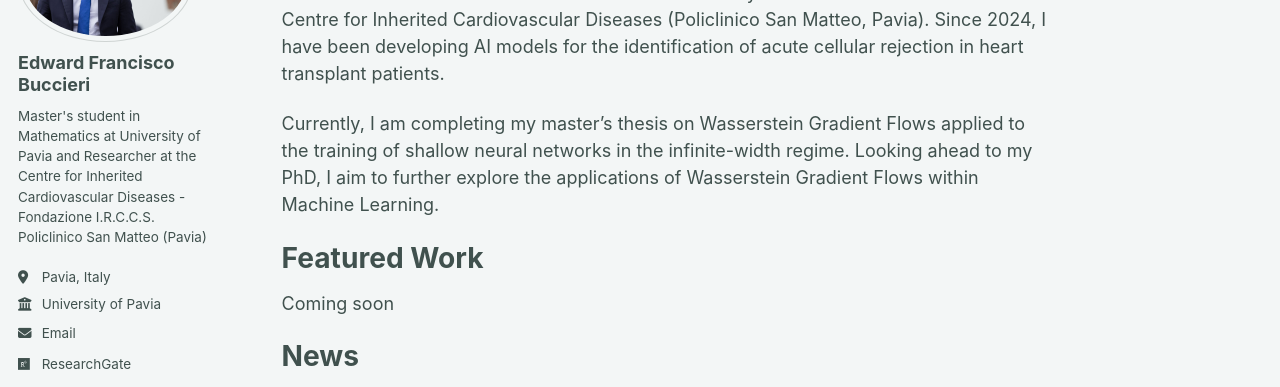
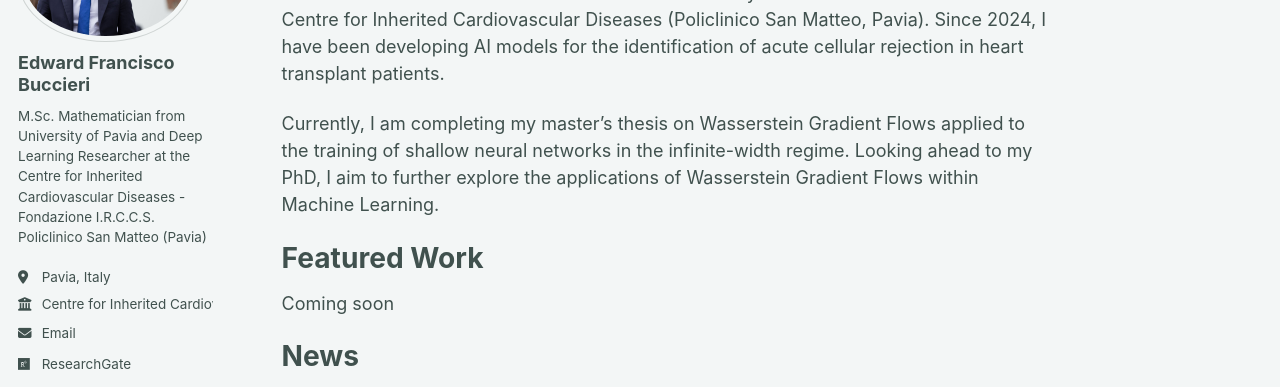
Before and after one commit to edward-f-buccieri/edward-f-buccieri.github.io, a Jekyll site: the page built from _pages/about.md, in a window 1280 px wide. Shown: the part 184-571 px from the top of the page. Built offline with Jekyll 4.4.1, drawn with Linux system fonts in a browser that asks for light colours; a script bundle is joined from its source files by our own code; library files that are not in the unit come from our copies.

Commit message:
Update _config.yml

```diff
--- a/_config.yml
+++ b/_config.yml
@@ -12,7 +12,7 @@ site_theme               : "mint" # The available themes options are "default",
 title                    : "Home"
 title_separator          : "-"
 name                     : &name "Edward Francisco Buccieri"
-description              : &description "Master's student in Mathematics at University of Pavia and Researcher at the Centre for Inherited Cardiovascular Diseases - Fondazione I.R.C.C.S. Policlinico San Matteo (Pavia)"   # Update this with a general description of your site, this is the default if not overridden by a page
+description              : &description "M.Sc. Mathematician from University of Pavia and Deep Learning Researcher at the Centre for Inherited Cardiovascular Diseases - Fondazione I.R.C.C.S. Policlinico San Matteo (Pavia)"   # Update this with a general description of your site, this is the default if not overridden by a page
 url                      : https://edward-f-buccieri.github.io # The base hostname & protocol for your site e.g. "https://[your GitHub username].github.io",
                                                                # or if you already have some other page hosted on Github then use "https://[your GitHub username].github.io/[Your Repo Name]"
 baseurl                  : "" # the subpath of your site, e.g. "/blog"
@@ -26,9 +26,9 @@ author:
   avatar           : "https://edward-f-buccieri.github.io/files/pro_pic.jpg"
   name             : "Edward Francisco Buccieri"
   pronouns         : # example: "she/her"
-  bio              : "Master's student in Mathematics at University of Pavia and Researcher at the Centre for Inherited Cardiovascular Diseases - Fondazione I.R.C.C.S. Policlinico San Matteo (Pavia)"
+  bio              : "M.Sc. Mathematician from University of Pavia and Deep Learning Researcher at the Centre for Inherited Cardiovascular Diseases - Fondazione I.R.C.C.S. Policlinico San Matteo (Pavia)"
   location         : "Pavia, Italy"
-  employer         : "University of Pavia"
+  employer         : "Centre for Inherited Cardiovascular Diseases - Fondazione I.R.C.C.S. Policlinico San Matteo"
   uri              : # URL
   email            : "eddysntn@gmail.com"
 
```
